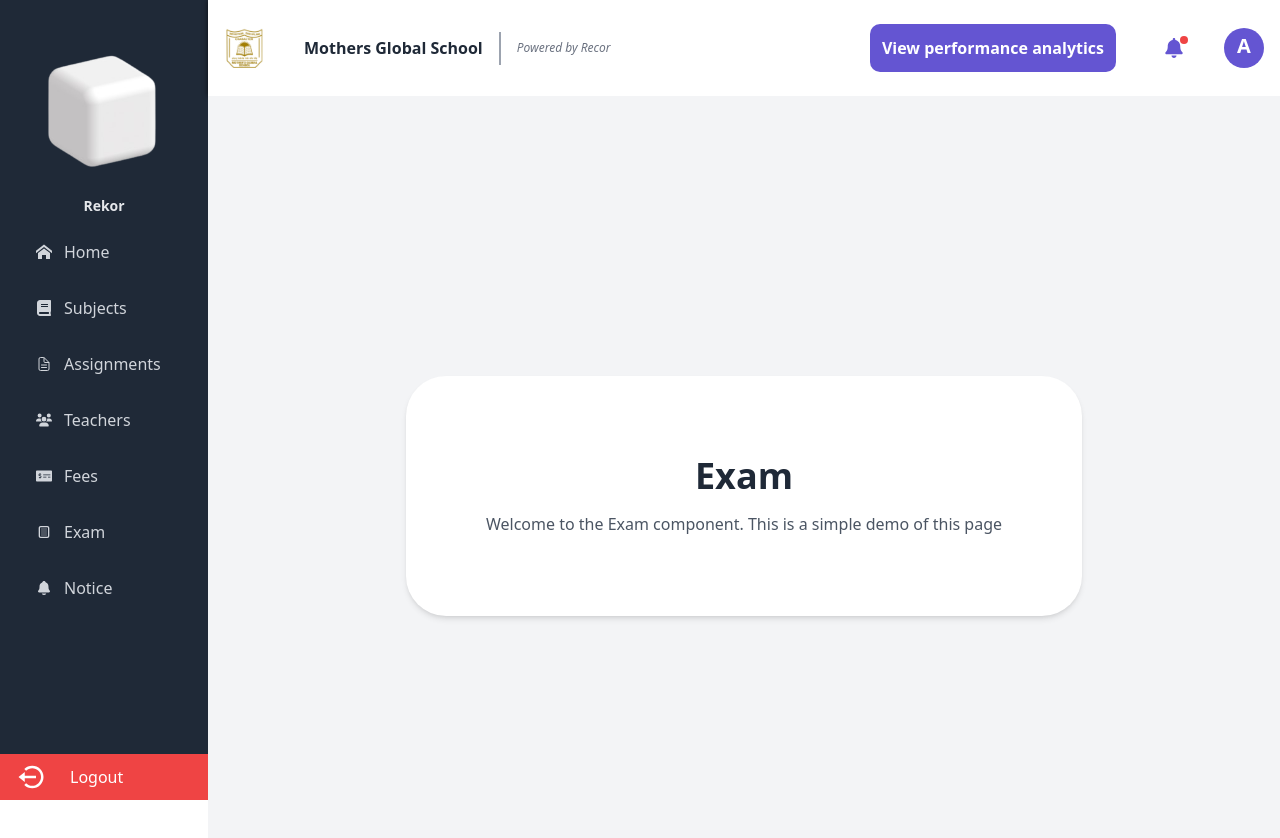
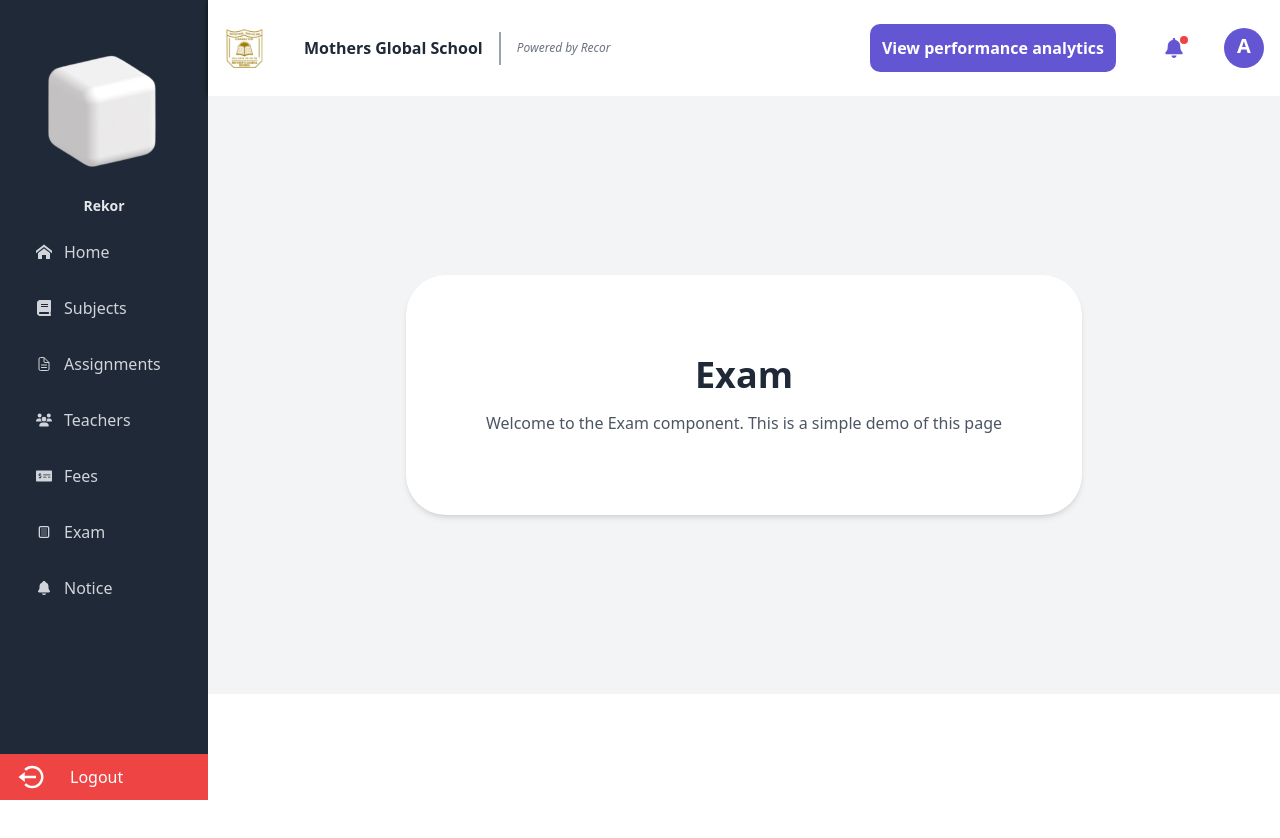
Before and after one commit to Nishant5565/mgs, a React (Vite) app: page /exam in a window 1280 px wide. Shown: the top 838 px of the page. After the commit the page ends 800 px from the top, so only its background shows below. Built offline with nearby package versions, Linux system fonts and the light colour scheme.

Commit message:
Fixing the other component overflow

```diff
--- a/src/Components/Demo/Demo.jsx
+++ b/src/Components/Demo/Demo.jsx
@@ -2,7 +2,7 @@
 
 const Demo = ({ name }) => {
   return (
-    <div className="flex flex-col items-center justify-center min-h-screen bg-gray-100">
+    <div className="flex flex-col items-center justify-center h-[598px] bg-gray-100">
       <div className="bg-white shadow-md rounded-[40px] p-20 ">
         <h1 className="text-4xl font-bold text-center text-gray-800 mb-4">{name}</h1>
         <p className="text-center text-gray-600">Welcome to the {name} component. This is a simple demo of this page </p>
```
